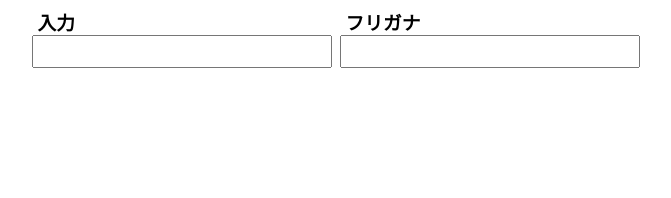
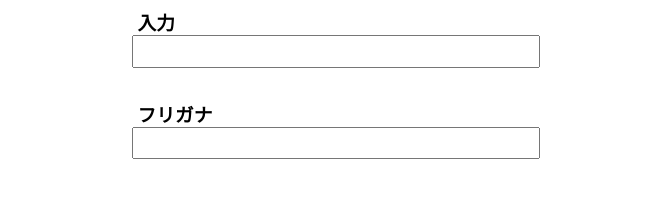
Before and after one commit to omusubiio/autokana, a plain HTML site: page index.htm in a window 1280 px wide. Shown: the whole page, without its empty margins (308-979 px from the left). Drawn offline with Linux system fonts and the light colour scheme.

Commit message:
touch friendly

```diff
--- a/index.htm
+++ b/index.htm
@@ -5,11 +5,12 @@
     <title>自動フリガナ</title>
     <style>
       .container {
-        display: grid;
-        grid-template-columns: 1fr 1fr;
-        max-width: 600px;
+        max-width: 400px;
         margin: auto;
         gap: 1em;
+      }
+      .container > *+* {
+        margin-top: 2em;
       }
       input {
         width: 100%;
```
